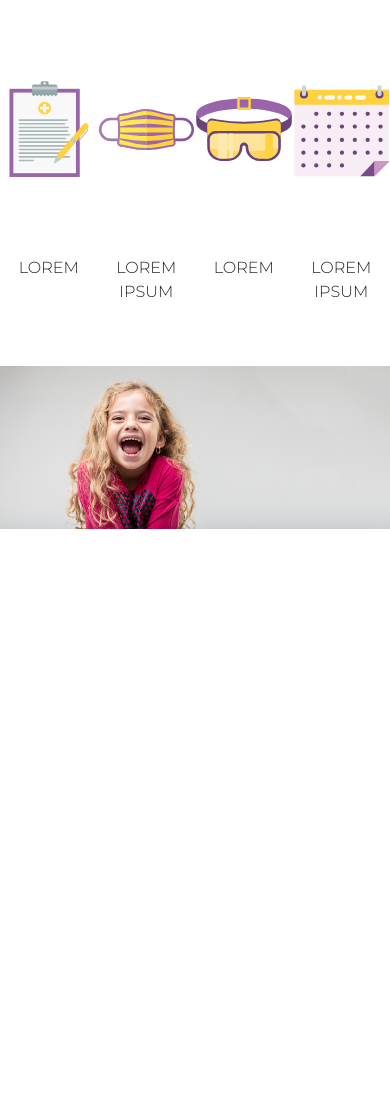
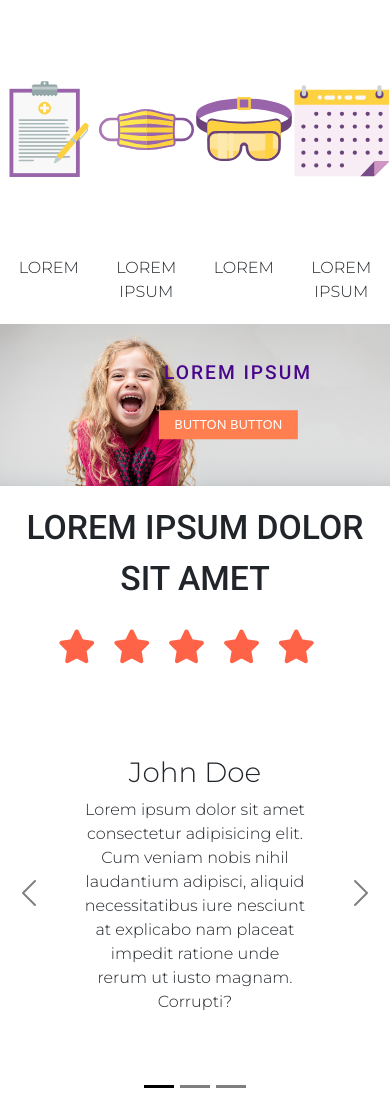
Before and after one commit to adaruiz93/front-end-dev-test, a plain HTML site: page index.html in a window 390 px wide. Shown: the part 2456-3570 px from the top of the page. Before the commit the page ends 2985 px from the top, so only its background shows below. Drawn offline with nearby package versions, Linux system fonts and the light colour scheme.

Commit message:
added carousel and testimonial section

```diff
--- a/index.html
+++ b/index.html
@@ -8,8 +8,12 @@
   <link rel="stylesheet" href="styles.css">
   <!-- bootstrap css -->
   <link href="https://cdn.jsdelivr.net/npm/bootstrap@5.1.3/dist/css/bootstrap.min.css" rel="stylesheet" integrity="sha384-1BmE4kWBq78iYhFldvKuhfTAU6auU8tT94WrHftjDbrCEXSU1oBoqyl2QvZ6jIW3" crossorigin="anonymous">
+   <!-- Option 1: Bootstrap Bundle with Popper -->
+   <script src="https://cdn.jsdelivr.net/npm/bootstrap@5.1.3/dist/js/bootstrap.bundle.min.js" integrity="sha384-ka7Sk0Gln4gmtz2MlQnikT1wXgYsOg+OMhuP+IlRH9sENBO0LRn5q+8nbTov4+1p" crossorigin="anonymous"></script>
   <!-- js -->
   <script src="app.js" defer></script>
+  <!-- Font Awesome -->
+  <script src="https://kit.fontawesome.com/40bf2f1c72.js" crossorigin="anonymous"></script>
   <title>Rooster Grin</title>
 </head>
 <body>
@@ -62,10 +66,54 @@
     </div>
   </div>
   </div>
-  <div>
-    <div class="banner-2">
+    <div class="ban2-container">
       <img src="images/banner-2.jpg">
+      <p class="ban2-title">LOREM IPSUM</p>
+    <button class="ban2-btn" href="#">BUTTON BUTTON</button>
     </div>
-  </div>
+    <!-- testimonial -->
+    <div><p class="testimonial">LOREM IPSUM DOLOR SIT AMET</p>
+      <div class="five-star">
+        <i class="fa-solid fa-star"></i><i class="fa-solid fa-star"></i><i class="fa-solid fa-star"></i><i class="fa-solid fa-star"></i><i class="fa-solid fa-star"></i>
+      </div>
+
+    </div>
+
+    <!-- carousel -->
+    <div id="carouselExampleDark" class="carousel carousel-dark slide" data-bs-ride="carousel">
+      <div class="carousel-indicators">
+        <button type="button" data-bs-target="#carouselExampleDark" data-bs-slide-to="0" class="active" aria-current="true" aria-label="Slide 1"></button>
+        <button type="button" data-bs-target="#carouselExampleDark" data-bs-slide-to="1" aria-label="Slide 2"></button>
+        <button type="button" data-bs-target="#carouselExampleDark" data-bs-slide-to="2" aria-label="Slide 3"></button>
+      </div>
+      <div class="carousel-inner">
+        <div class="carousel-item active" data-bs-interval="10000">
+          <h1>John Doe</h1>
+          <p>Lorem ipsum dolor sit amet consectetur adipisicing elit. Cum veniam nobis nihil laudantium adipisci, aliquid necessitatibus iure nesciunt at explicabo nam placeat impedit ratione unde rerum ut iusto magnam. Corrupti?</p>
+          <div class="carousel-caption d-none d-md-block">
+          </div>
+        </div>
+        <div class="carousel-item" data-bs-interval="2000">
+          <h1>Jane Doe</h1>
+          <p>Lorem, ipsum dolor sit amet consectetur adipisicing elit. A doloremque provident obcaecati quos! Similique omnis explicabo, consectetur provident ratione, nostrum perspiciatis culpa earum porro facere, repellendus harum quaerat laboriosam deleniti?</p>
+          <div class="carousel-caption d-none d-md-block">
+          </div>
+        </div>
+        <div class="carousel-item">
+          <h1>Doe Joe</h1>
+          <p>Lorem ipsum dolor sit amet, consectetur adipisicing elit. Ut voluptas itaque, sequi facilis, nisi repellendus non nam doloribus quos quo nostrum voluptates et tenetur recusandae cupiditate deleniti in ratione minima?</p>
+          <div class="carousel-caption d-none d-md-block">
+          </div>
+        </div>
+      </div>
+      <button class="carousel-control-prev" type="button" data-bs-target="#carouselExampleDark" data-bs-slide="prev">
+        <span class="carousel-control-prev-icon" aria-hidden="true"></span>
+        <span class="visually-hidden">Previous</span>
+      </button>
+      <button class="carousel-control-next" type="button" data-bs-target="#carouselExampleDark" data-bs-slide="next">
+        <span class="carousel-control-next-icon" aria-hidden="true"></span>
+        <span class="visually-hidden">Next</span>
+      </button>
+    </div>
 </body>
 </html>
--- a/styles.css
+++ b/styles.css
@@ -112,7 +112,6 @@ img {
   position: relative;
   width: 100%;
   height: auto;
-
 }
 
 /* banner img */
@@ -155,8 +154,8 @@ img {
   }
 }
 
+/* four icons container */
 .container-four {
-  background-color: rgba(255, 255, 255, 0.783);
   display: grid;
   grid-template-columns: 1fr 1fr 1fr 1fr;
   grid-template-rows: 2fr;
@@ -165,6 +164,7 @@ img {
   font-family: 'Montserrat', sans-serif;
 }
 
+/* lorem title for icons */
 .icon-title {
   grid-column-start: 1;
   grid-column-end: 5;
@@ -176,13 +176,85 @@ img {
   padding-right: 2vw;
 }
 
+/* icons */
 .col {
   height: 30vh;
   margin-bottom: 8vh;
   text-align: center;
 }
 
+/* banner img 2 */
+
+.ban2-container {
+  position: relative;
+  width: 100%;
+}
+
 .banner-2 {
   height: 100%;
   margin-top: 5vh;
+  object-fit: cover;
+  width: 100%;
+  max-height: 100%;
 }
+
+.ban2-btn {
+  background-color: coral;
+  position: absolute;
+  top: 50%;
+  right: 10%;
+  font-size:medium;
+  transform: translate(-50%, -50%);
+}
+
+.ban2-title {
+  position: absolute;
+  top: 20%;
+  right: 5%;
+  text-align: right;
+  transform: translate(-50%, -50%);
+  color:rgb(73, 6, 140);
+  font-family: 'Roboto', sans-serif;
+  letter-spacing: 2px;
+  font-size: 5vh;
+}
+
+@media (max-width: 950px) {
+  .ban2-title {
+  position: absolute;
+  top: 30%;
+  right: 1%;
+  text-align: right;
+  font-size: 120%;
+
+  }
+  .ban2-btn {
+  position: absolute;
+  top: 50%;
+  right: 1%;
+  font-size:small;
+  margin: 5%;
+  max-width: 100%;
+  transform: translate(-50%, -50%);
+  }
+}
+
+.carousel-item {
+  padding: 10vh;
+  text-align: center;
+  font-family: 'Montserrat', sans-serif;
+}
+
+.five-star {
+  text-align: center;
+  color:tomato;
+  font-size: 4vh;
+  letter-spacing: 2vh;
+}
+
+.testimonial {
+  text-align: center;
+  margin: 2vh;
+  font-size: 4vh;
+  font-family: 'Roboto', sans-serif;
+}
```
